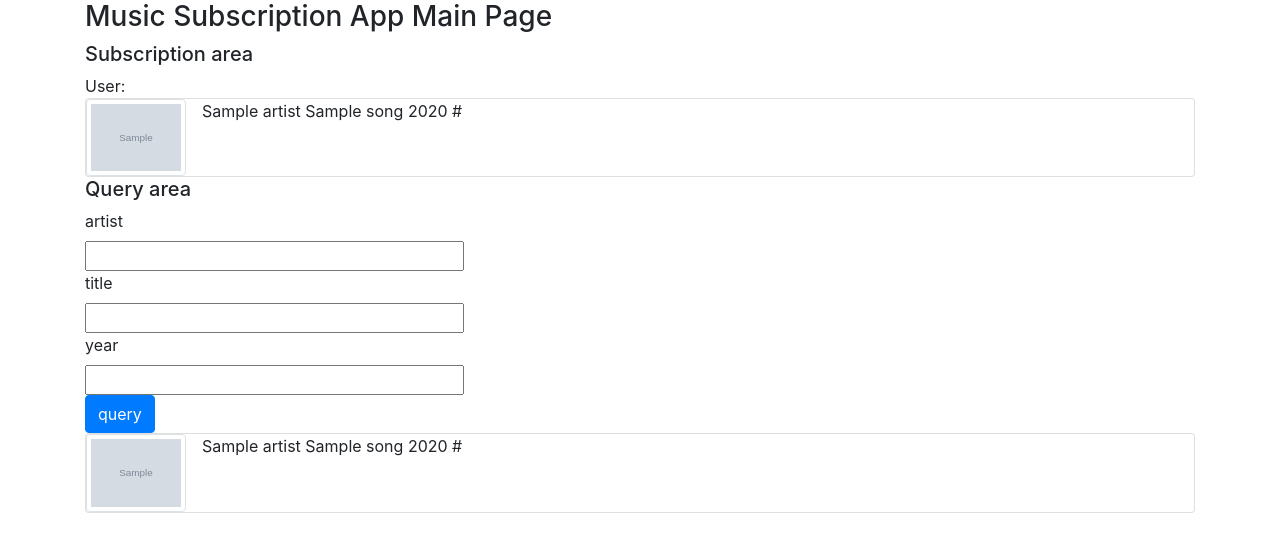
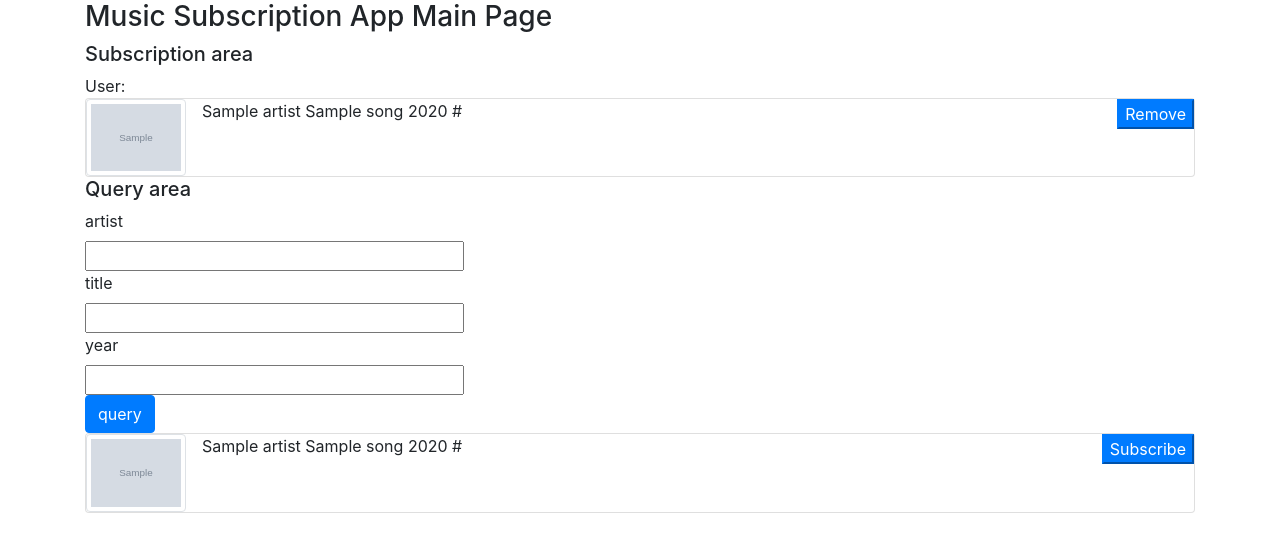
Before and after one commit to Thomas-Elder/py.cc-ass2, a Flask app: template music/templates/subscription/music.html in a window 1280 px wide. Shown: the part 56-608 px from the top of the page. Run offline with Flask 2, Linux system fonts and the light colour scheme; the template is opened without the code that fills it: values that come from a table or form of the project are taken from there, most other values are stand-ins (such as "Sample title", 1, 10 or a date in 2020); grey boxes marked "Sample" are stand-in pictures; some libraries are stand-ins or nearby versions.

Commit message:
Add buttons for remove and subscribe.

```diff
--- a/music/templates/subscription/music.html
+++ b/music/templates/subscription/music.html
@@ -16,6 +16,7 @@
                 {{song.year}}
                 {{song.web_url}}
             </div>
+            <button class="btn-primary">Remove</button>
         </div>
     </div>
     {% endfor %}
@@ -58,6 +59,7 @@
                 {{song.year}}
                 {{song.web_url}}
             </div>
+            <button class="btn-primary">Subscribe</button>
         </div>
     </div>
     {% endfor %}
```
